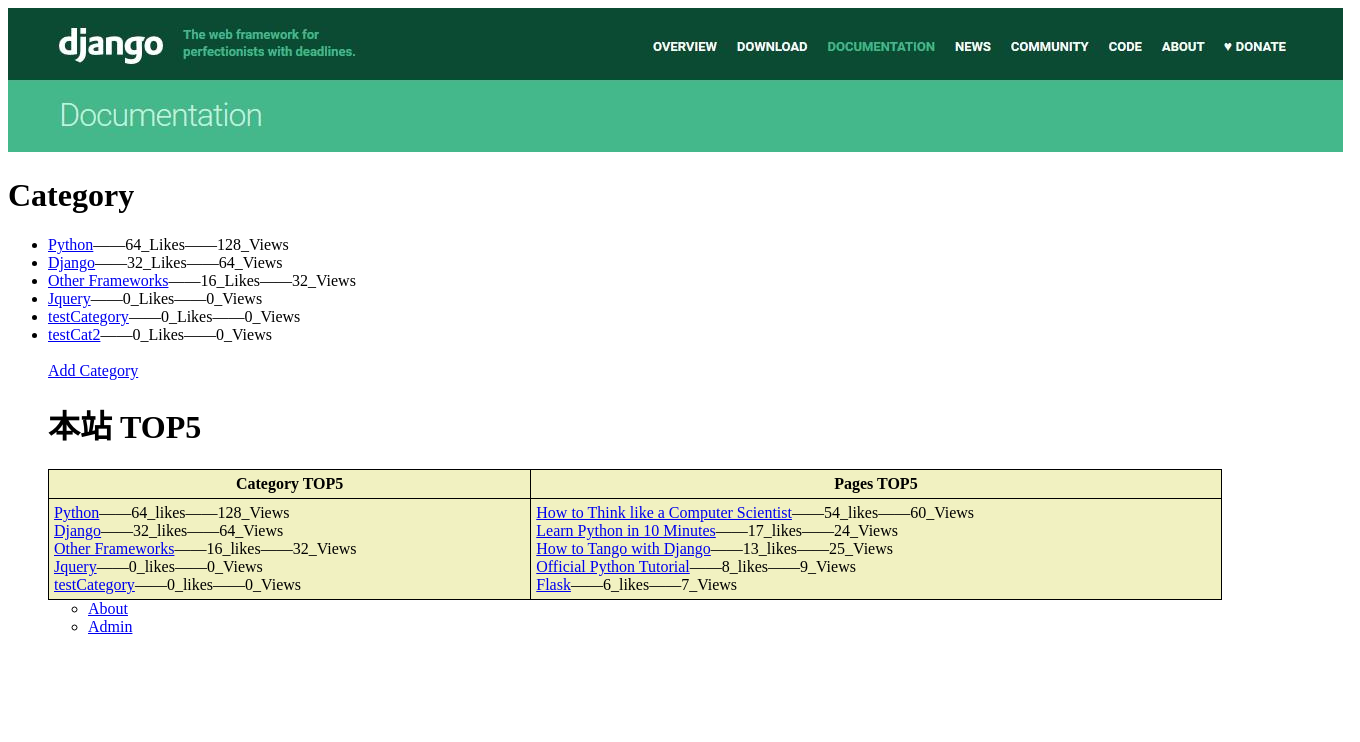
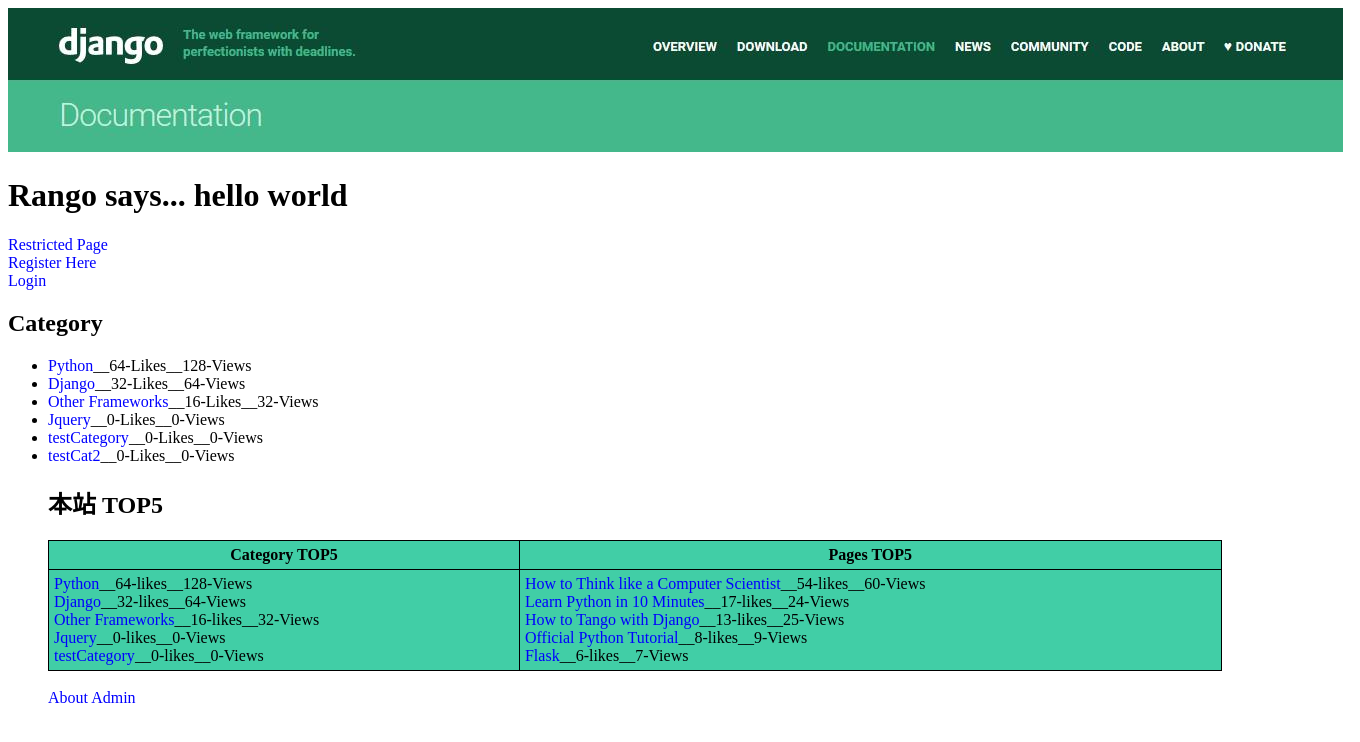
Before and after one commit to GitSven/djangomyLesson, a Django app: page /rango/ in a window 1360 px wide. Shown: the top 742 px of the page. Run offline with Django 3.2, Linux system fonts and the light colour scheme; data comes from the database, SQL or seed files in the repository; both versions use the stored data as it was after the commit.

Commit message:
login，logout，restricted

```diff
--- a/twd/rango/admin.py
+++ b/twd/rango/admin.py
@@ -1,5 +1,5 @@
 from django.contrib import admin
-from .models import Category, Page
+from .models import Category, Page, UserProfile
 # Register your models here.
 
 
@@ -14,3 +14,4 @@
 
 admin.site.register(Category, CategoryAdmin)
 admin.site.register(Page, PageAdmin)
+admin.site.register(UserProfile)
--- a/twd/rango/models.py
+++ b/twd/rango/models.py
@@ -2,7 +2,18 @@
 
 from django.db import models
 from django.template.defaultfilters import slugify
+from django.contrib.auth.models import User
 # Create your models here.
+
+
+class UserProfile(models.Model):
+    user = models.OneToOneField(User)
+
+    website = models.URLField(blank=True)
+    picture = models.ImageField(upload_to='profile_images', blank=True)
+
+    def __unicode__(self):
+        return self.user.username
 
 
 class Category(models.Model):
--- a/twd/rango/templates/rango/category.html
+++ b/twd/rango/templates/rango/category.html
@@ -16,9 +16,9 @@
             {% else %}
                 <strong>No pages currently in category.</strong>
             {% endif %}
-
+            {% if user.is_authenticated %}
             <br /><a href="./add_page">新增文章</a>
-
+            {% endif %}
         {% else %}
             The specified category {{ category_name }} does not exist!
             <br /><a href="/rango/add_category/">Add Category</a>
--- a/twd/rango/templates/rango/index.html
+++ b/twd/rango/templates/rango/index.html
@@ -1,13 +1,13 @@
 <!DOCTYPE html>
 {% load static %}
+<html lang="en">
 
-<html lang="en">
 <head>
     <meta charset="UTF-8">
     <title>hello rango!!!</title>
 </head>
 
-<style>
+<style type="text/css">
 table, th, td {
     border: 1px solid black;
     border-collapse: collapse;
@@ -22,28 +22,45 @@
 }
 table#t01 {
     width: 90%;
-    background-color: #f1f1c1;
+    background-color: #41CEA6;
 }
+a:link { text-decoration: none;color: blue}
+a:active { text-decoration:blink}
+a:hover { text-decoration:underline;color: red}
+a:visited { text-decoration: none;color: green}
 </style>
 
 <body>
 
 <img src="{% static "images/logo.jpg" %}" alt="hello rango" />
+{% if user.is_authenticated %}
+    <h1>Rango says... hello {{ user.username }}</h1>
+{% else %}
+    <h1>Rango says... hello world</h1>
+{% endif %}
+    <a href="restricted/">Restricted Page</a><br />
 
-<h1>Category</h1>
+{% if user.is_authenticated %}
+    <a href="logout/">Logout</a><br />
+    <br /><a href="/rango/add_category/">Add Category</a>
+{% else %}
+    <a href="/rango/register/">Register Here</a><br />
+    <a href="/rango/login/">Login</a><br />
+{% endif %}
+
+<h2>Category</h2>
 {% if category_all %}
     <ul>
     {% for cat in category_all %}
         <li>
-            <a href="/rango/category/{{ cat.slug }}" >{{ cat.name }}</a>——{{ cat.likes }}_Likes——{{ cat.views }}_Views</li>
+            <a href="/rango/category/{{ cat.slug }}" >{{ cat.name }}</a>__{{ cat.likes }}-Likes__{{ cat.views }}-Views</li>
     {% endfor %}
 {% else %}
     <li>No Category...</li>
-
     </ul>
 {% endif %}
- <br /><a href="/rango/add_category/">Add Category</a>
-<h1>本站 TOP5</h1>
+
+<h2>本站 TOP5</h2>
 <table id="t01">
     <tr>
         <th>Category TOP5</th>
@@ -54,29 +71,27 @@
         <td>
     {% if category_t5 %}
         {% for catt5 in category_t5 %}
-            <a href="/rango/category/{{ catt5.slug }}">{{ catt5.name }}</a>——{{ catt5.likes }}_likes——{{ catt5.views }}_Views<br />
+            <a href="/rango/category/{{ catt5.slug }}">{{ catt5.name }}</a>__{{ catt5.likes }}-likes__{{ catt5.views }}-Views<br />
         {% endfor %}
     {% else %}
              No Category...
     {% endif %}
         </td>
-
         <td>
     {% if page_t5 %}
         {% for pt5 in page_t5 %}
-            <a href="{{ pt5.url }}" >{{ pt5.title }}</a>——{{ pt5.likes }}_likes——{{ pt5.views }}_Views<br />
+            <a href="{{ pt5.url }}" >{{ pt5.title }}</a>__{{ pt5.likes }}-likes__{{ pt5.views }}-Views<br />
         {% endfor %}
     {% else %}
          No Pages...
     {% endif %}
         </td>
     </tr>
+</table>
+<br />
+<a href="about/"> About </a><a href="/admin/"> Admin </a>
 
-</table>
 
-<ul>
-    <li>    <a href="/rango/about/">About</a>   </li>
-    <li>    <a href="/admin/">Admin</a> </li>
-</ul>
 </body>
+
 </html>
--- a/twd/rango/urls.py
+++ b/twd/rango/urls.py
@@ -4,10 +4,18 @@
 from rango.views import *
 
 urlpatterns = patterns('',
-      url(r'^$', index, name='index'),
-      url(r'^about/', about, name='about'),
-      url(r'^add_category/$', add_category, name='add_category'),
-      url(r'^category/(?P<category_name_slug>[\w\-]+)/add_page/$', add_page, name='add_page'),
-      url(r'^category/(?P<category_name_slug>[\w\-]+)/$', category, name='category')
+
+    url(r'^$', index, name='index'),
+    url(r'^about/', about, name='about'),
+
+    url(r'^add_category/$', add_category, name='add_category'),
+    url(r'^category/(?P<category_name_slug>[\w\-]+)/add_page/$', add_page, name='add_page'),
+
+    url(r'^category/(?P<category_name_slug>[\w\-]+)/$', category, name='category'),
+
+    url(r'^register/$', register, name='register'),
+    url(r'^login/$', user_login, name='login'),
+    url(r'^logout/$', user_logout, name='logout'),
+    url(r'^restricted/$', restricted, name='restricted'),
 
 )
--- a/twd/rango/views.py
+++ b/twd/rango/views.py
@@ -4,9 +4,12 @@
 
 from django.http import HttpResponse
 from django.shortcuts import redirect
+from django.contrib.auth import authenticate, login, logout
+from django.contrib.auth.decorators import login_required
 
-from .models import *
-from .forms import *
+from .models import Category, Page
+from .forms import CategoryForm, PageForm, UserForm, UserProfileForm
+
 # Create your views here.
 
 
@@ -75,3 +78,68 @@
     context_dict = {'form': form, 'category': cat}
 
     return render(request, 'rango/add_page.html', context_dict)
+
+
+def register(request):
+    registered = False
+
+    if request.method == 'POST':
+        user_form = UserForm(data=request.POST)
+        profile_form = UserProfileForm(data=request.POST)
+
+        if user_form.is_valid() and profile_form.is_valid():
+            user = user_form.save()
+
+            user.set_password(user.password)
+            user.save()
+
+            profile = profile_form.save(commit=False)
+            profile.user = user
+
+            if 'picture' in request.FILES:
+                profile.picture = request.FILES['picture']
+
+            profile.save()
+
+            registered = True
+        else:
+            print user_form.errors, profile_form.errors
+    else:
+        user_form = UserForm()
+        profile_form = UserProfileForm()
+
+    return render(request, 'rango/register.html',
+                  {'user_form': user_form, 'profile_form': profile_form,
+                   'registered': registered
+                   })
+
+
+def user_login(request):
+    if request.method == 'POST':
+        username = request.POST.get('username')
+        password = request.POST.get('password')
+
+        user = authenticate(username=username,password=password)
+
+        if user:
+            if user.is_active:
+                login(request, user)
+                return redirect('/rango/')
+            else:
+                return HttpResponse('Your Rango account is disabled!')
+        else:
+            print 'Incalid login details: {}, {}'.format(username, password)
+            return HttpResponse('Invalid login details supplied')
+    else:
+        return render(request, 'rango/login.html', {})
+
+
+@login_required
+def user_logout(request):
+    logout(request)
+    return redirect('/rango/')
+
+
+@login_required
+def restricted(request):
+    return HttpResponse("Since you're logged in, you can see this text!")
```
Also changed, not shown: twd/rango/forms.py (+16 -1 lines), twd/rango/templates/rango/login.html (added, +28 -0 lines), twd/rango/templates/rango/logout.html (added, +10 -0 lines), twd/rango/templates/rango/register.html (added, +35 -0 lines), twd/twd/settings.py (+9 -1 lines), twd/db.sqlite3, twd/profile_images/figure_1.png (added), twd/profile_images/th.jpg (added), twd/rango/migrations/0003_userprofile.py (added).
